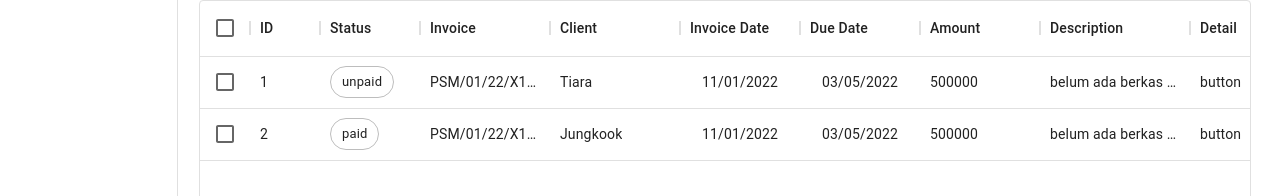
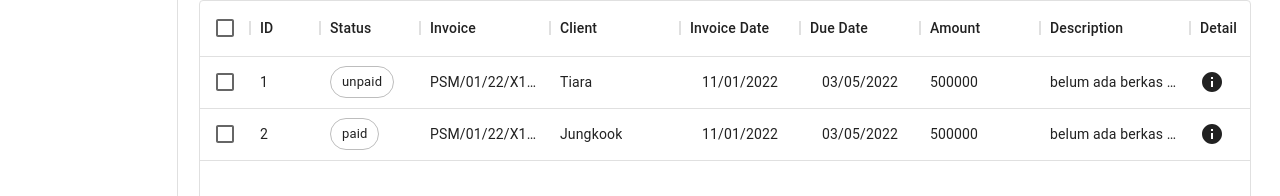
Before and after one commit to prosigmaka/fe-invoice, a React (Create React App) app in the folder invoice-app/: page /dashboard/invoice in a window 1280 px wide. Shown: the part 191-387 px from the top of the page. Built offline with nearby package versions, Linux system fonts and the light colour scheme.

Commit message:
add detail icon

```diff
--- a/invoice-app/src/Components/InvoiceTable/InvoiceTable.js
+++ b/invoice-app/src/Components/InvoiceTable/InvoiceTable.js
@@ -3,6 +3,7 @@ import { DataGrid } from '@mui/x-data-grid';
 import { Box, Button } from '@mui/material';
 import Chip from '@mui/material/Chip';
 import clsx from 'clsx';
+import InfoIcon from '@mui/icons-material/Info';
 
 const columns = [
   { field: 'id', headerName: 'ID', width: 70 },
@@ -13,9 +14,6 @@ const columns = [
       partial: params.value === "partial",
     }),
     renderCell: (params) => {
-      // unpaid =  params.value === "unpaid",
-      // paid = params.value === "paid",
-      // partial = params.value === "partial"
       return (
         <Chip
           variant = "outlined"
@@ -39,12 +37,18 @@ const columns = [
   { field: 'dueDate', headerName: 'Due Date', width: 120, align:'center' },
   { field: 'amount', type:'currency', headerName: 'Amount', width: 120 },
   { field: 'description', headerName: 'Description', width: 150, },
-  { field: 'detailInvoice', headerName: 'Detail', width: 80},
+  { field: 'detailInvoice', headerName: 'Detail', width: 80,
+    renderCell: (params) => {
+      return (
+        <InfoIcon />
+      );
+    }
+  },
 ];
 
 const rows = [
-  { id: 1, status: 'unpaid', invoiceNum: 'PSM/01/22/X123', clientName:'Tiara', invoiceDate: '11/01/2022', dueDate: '03/05/2022', amount: 500000, description: 'belum ada berkas yang dilengkapi', detailInvoice:'button' },
-  { id: 2, status: 'paid', invoiceNum: 'PSM/01/22/X123', clientName:'Jungkook', invoiceDate: '11/01/2022', dueDate: '03/05/2022', amount: 500000, description: 'belum ada berkas yang dilengkapi', detailInvoice:'button' }
+  { id: 1, status: 'unpaid', invoiceNum: 'PSM/01/22/X123', clientName:'Tiara', invoiceDate: '11/01/2022', dueDate: '03/05/2022', amount: 500000, description: 'belum ada berkas yang dilengkapi', detailInvoice:'' },
+  { id: 2, status: 'paid', invoiceNum: 'PSM/01/22/X123', clientName:'Jungkook', invoiceDate: '11/01/2022', dueDate: '03/05/2022', amount: 500000, description: 'belum ada berkas yang dilengkapi', detailInvoice:'' }
 ];
 
 export default function InvoiceTable() {
```
